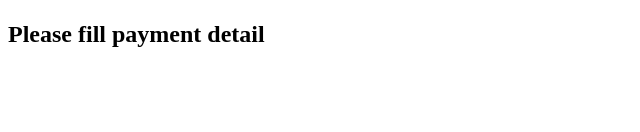
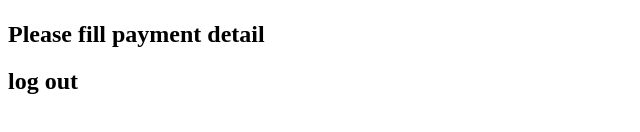
Before and after one commit to thatsaphon/git-review, a plain HTML site: page index.html in a window 1280 px wide. Shown: the part 166-298 px from the top of the page, without its empty margins (0-640 px from the left). Drawn offline with Linux system fonts and the light colour scheme.

```diff
--- a/index.html
+++ b/index.html
@@ -16,6 +16,10 @@
         <h1>Payment</h1>
         <h2>Please fill payment detail</h2>
     </div>
+
+    <div>
+        <h2>log out</h2>
+    </div>
 </body>
 
 </html>
```
